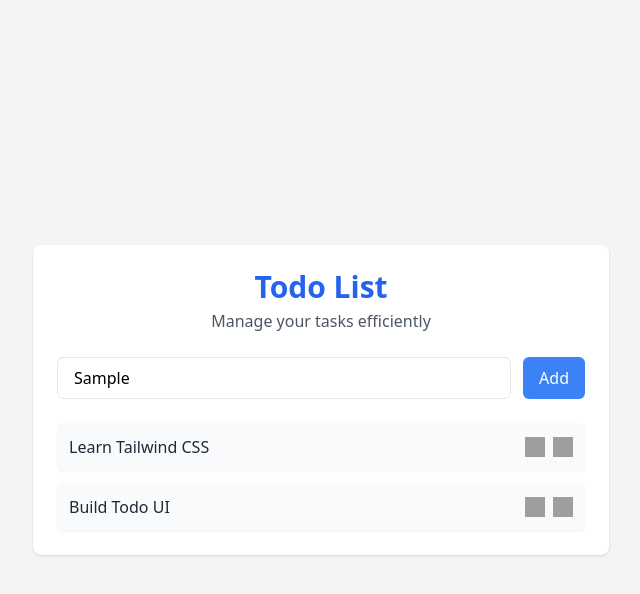
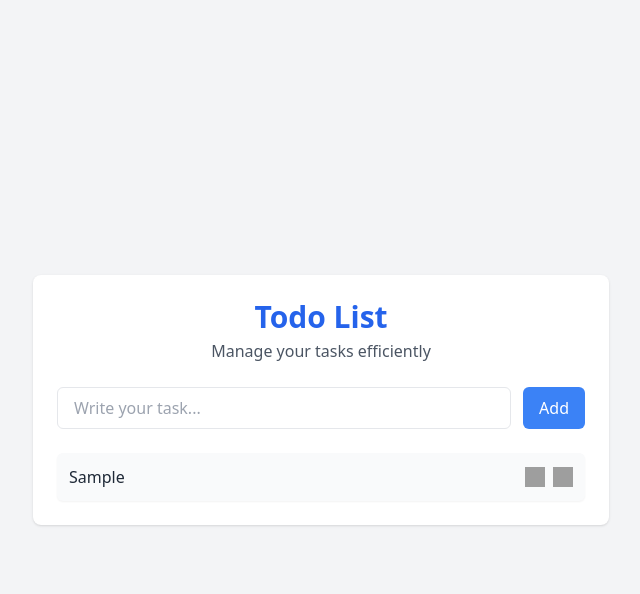
Before and after one commit to abdullah-dev5/GradAccelerate-todo-app, a plain HTML site: page index.html in a window 1280 px wide. Both pictures are taken after typing "Sample" into the empty fields and a click on the button "Add". Shown: the whole page, without its empty margins (319-959 px from the left). Drawn offline with nearby package versions, Linux system fonts and the light colour scheme; grey boxes are pictures that could not be loaded.

Commit message:
Add task interactivity with DOM manipulation and LocalStorage.

```diff
--- a/index.html
+++ b/index.html
@@ -11,53 +11,28 @@
 <body class="bg-gray-100 min-h-screen flex items-center justify-center p-4">
     <main class="w-full max-w-xl bg-white shadow rounded-lg p-6 space-y-6">
 
-        <!-- Header -->
         <header class="text-center">
             <h1 class="text-3xl font-bold text-blue-600">Todo List</h1>
             <p class="text-gray-600 mt-1">Manage your tasks efficiently</p>
         </header>
 
         <section aria-label="Add New Task" class="flex flex-col sm:flex-row gap-3">
-            <input type="text" placeholder="Write your task..."
+            <input type="text" id="taskInput" placeholder="Write your task..."
                 class="flex-1 px-4 py-2 border rounded-md focus:outline-none focus:ring-2 focus:ring-blue-400" />
-            <button
+            <button id="addBtn"
                 class="bg-blue-500 text-white px-4 py-2 rounded-md hover:bg-blue-600 transition-all duration-200 flex items-center gap-2">
                 Add
             </button>
         </section>
 
-        <section aria-label="Task List" class="space-y-3">
-            <article class="flex justify-between items-center bg-gray-50 p-3 rounded-md shadow-sm">
-                <span class="text-gray-800">Learn Tailwind CSS</span>
-                <div class="flex gap-2">
-                    <button title="Edit" class="hover:scale-110 transition-transform">
-                        <img src="https://cdn-icons-png.flaticon.com/512/84/84380.png" alt="Edit Icon"
-                            class="w-5 h-5" />
-                    </button>
-                    <button title="Delete" class="hover:scale-110 transition-transform">
-                        <img src="https://cdn-icons-png.flaticon.com/512/1214/1214428.png" alt="Delete Icon"
-                            class="w-5 h-5" />
-                    </button>
-                </div>
-            </article>
 
-            <article class="flex justify-between items-center bg-gray-50 p-3 rounded-md shadow-sm">
-                <span class="text-gray-800">Build Todo UI</span>
-                <div class="flex gap-2">
-                    <button title="Edit" class="hover:scale-110 transition-transform">
-                        <img src="https://cdn-icons-png.flaticon.com/512/84/84380.png" alt="Edit Icon"
-                            class="w-5 h-5" />
-                    </button>
-                    <button title="Delete" class="hover:scale-110 transition-transform">
-                        <img src="https://cdn-icons-png.flaticon.com/512/1214/1214428.png" alt="Delete Icon"
-                            class="w-5 h-5" />
-                    </button>
-                </div>
-            </article>
+
+        <section aria-label="Task List" id="taskList" class="space-y-3">
         </section>
 
+    </main>
 
-    </main>
+    <script src="script.js" defer></script>
 </body>
 
 </html>
--- /dev/null
+++ b/script.js
@@ -0,0 +1,61 @@
+const taskInput = document.querySelector("input");
+const addBtn = document.querySelector("button");
+const taskList = document.querySelector('[aria-label="Task List"]');
+
+let todos = JSON.parse(localStorage.getItem("todos")) || [];
+
+const renderTasks = () => {
+    taskList.innerHTML = "";
+    todos.forEach((task, index) => {
+        const article = document.createElement("article");
+        article.className =
+            "flex justify-between items-center bg-gray-50 p-3 rounded-md shadow-sm";
+
+        article.innerHTML = `
+      <span class="text-gray-800">${task}</span>
+      <div class="flex gap-2">
+        <button title="Edit" onclick="editTask(${index})" class="hover:scale-110 transition-transform">
+          <img src="https://cdn-icons-png.flaticon.com/512/84/84380.png" alt="Edit Icon" class="w-5 h-5" />
+        </button>
+        <button title="Delete" onclick="deleteTask(${index})" class="hover:scale-110 transition-transform">
+          <img src="https://cdn-icons-png.flaticon.com/512/1214/1214428.png" alt="Delete Icon" class="w-5 h-5" />
+        </button>
+      </div>
+    `;
+
+        taskList.appendChild(article);
+    });
+};
+
+const addTask = () => {
+    const task = taskInput.value.trim();
+    if (task === "") return;
+
+    todos.push(task);
+    localStorage.setItem("todos", JSON.stringify(todos));
+    taskInput.value = "";
+    renderTasks();
+};
+
+const deleteTask = (index) => {
+    todos.splice(index, 1);
+    localStorage.setItem("todos", JSON.stringify(todos));
+    renderTasks();
+};
+
+const editTask = (index) => {
+    const newTask = prompt("Edit your task:", todos[index]);
+    if (newTask !== null && newTask.trim() !== "") {
+        todos[index] = newTask.trim();
+        localStorage.setItem("todos", JSON.stringify(todos));
+        renderTasks();
+    }
+};
+
+addBtn.addEventListener("click", addTask);
+
+taskInput.addEventListener("keypress", (e) => {
+    if (e.key === "Enter") addTask();
+});
+
+renderTasks();
```
